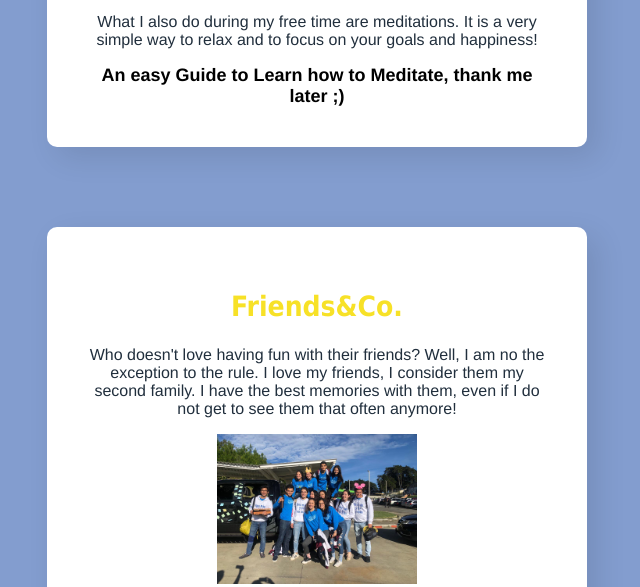
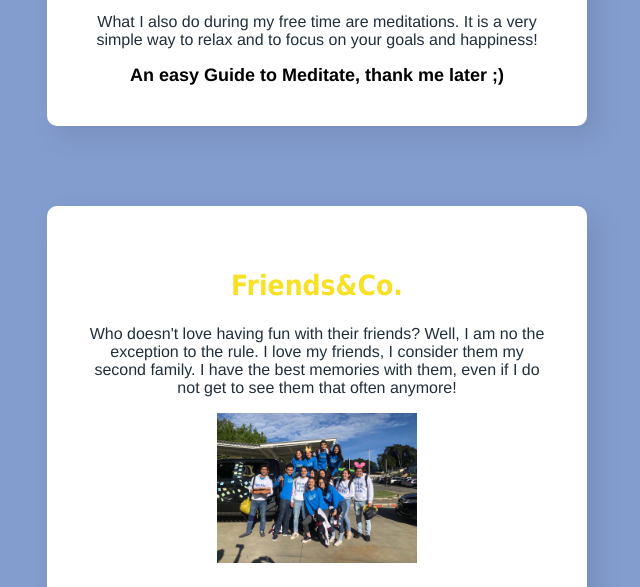
Before and after one commit to camila-marroquin/myy-profile, a plain HTML site: page index.html in a window 1280 px wide. Shown: the part 1863-2450 px from the top of the page, without its empty margins (323-963 px from the left). Drawn offline with Linux system fonts and the light colour scheme.

Commit message:
Update index.html

```diff
--- a/index.html
+++ b/index.html
@@ -60,7 +60,7 @@
         </p>
         <p> What I also do during my free time are meditations. It is a very simple way to relax and to focus on your goals and happiness!
         </p>
-        <a href="https://mindworks.org/blog/beginners-guide-meditation/"target="_blank"> An easy Guide to Learn how to Meditate, thank me later ;) </a>
+        <a href="https://mindworks.org/blog/beginners-guide-meditation/"target="_blank"> An easy Guide to Meditate, thank me later ;) </a>
 
 
         </div>
```
